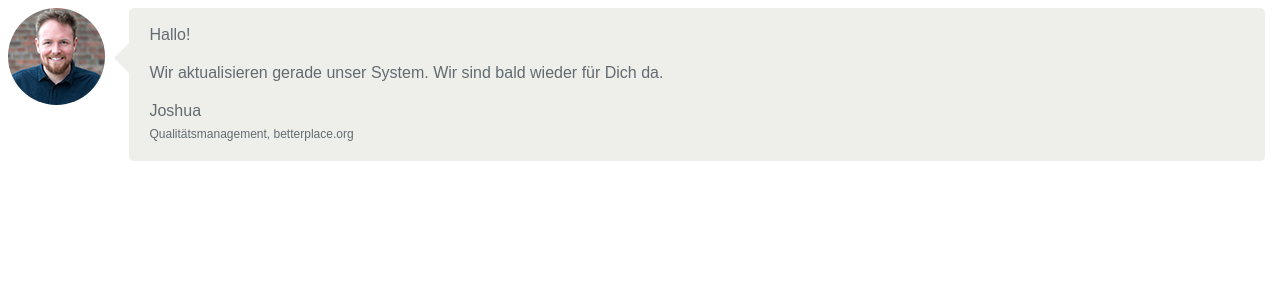
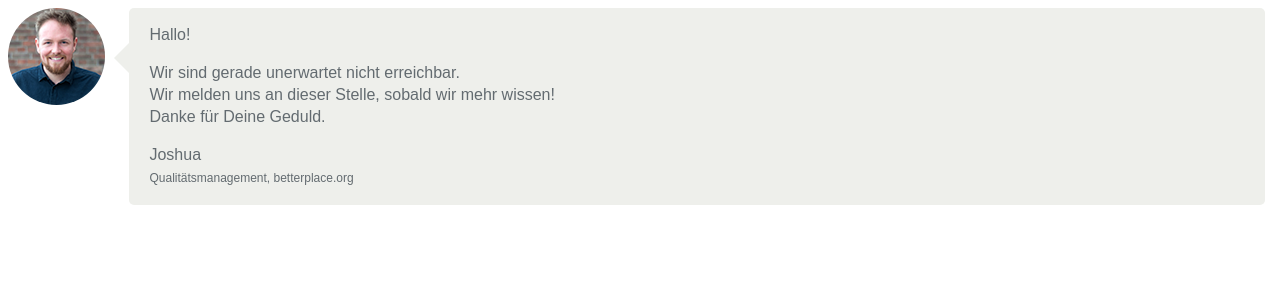
Before and after one commit to betterplace/betterplace.github.io, a Jekyll site: the page maintenance_de.html, which Jekyll copies as it is, in a window 1280 px wide. Shown: the top 300 px of the page. Built offline with Jekyll 4.4.1, drawn with Linux system fonts in a browser that asks for light colours; some of the changed lines change nothing that is shown.

Commit message:
Update maintenance_de.html

```diff
--- a/maintenance_de.html
+++ b/maintenance_de.html
@@ -22,15 +22,16 @@
         Hallo!
       </p>
       <!-- *** UseCase: Offline for unknow reasons *** -->
-      <!--
       <p>
         Wir sind gerade unerwartet nicht erreichbar.<br>
         Wir melden uns an dieser Stelle, sobald wir mehr wissen!<br>
         Danke für Deine Geduld.
       </p>
+
+      <!-- *** UseCase: Update -->
+      <!--
+      <p>Wir aktualisieren gerade unser System. Wir sind bald wieder für Dich da.</p>
       -->
-      <!-- *** UseCase: Update -->
-      <p>Wir aktualisieren gerade unser System. Wir sind bald wieder für Dich da.</p>
 
       <!-- *** UseCase: Offline for technical update *** -->
       <!-- <p>
```
